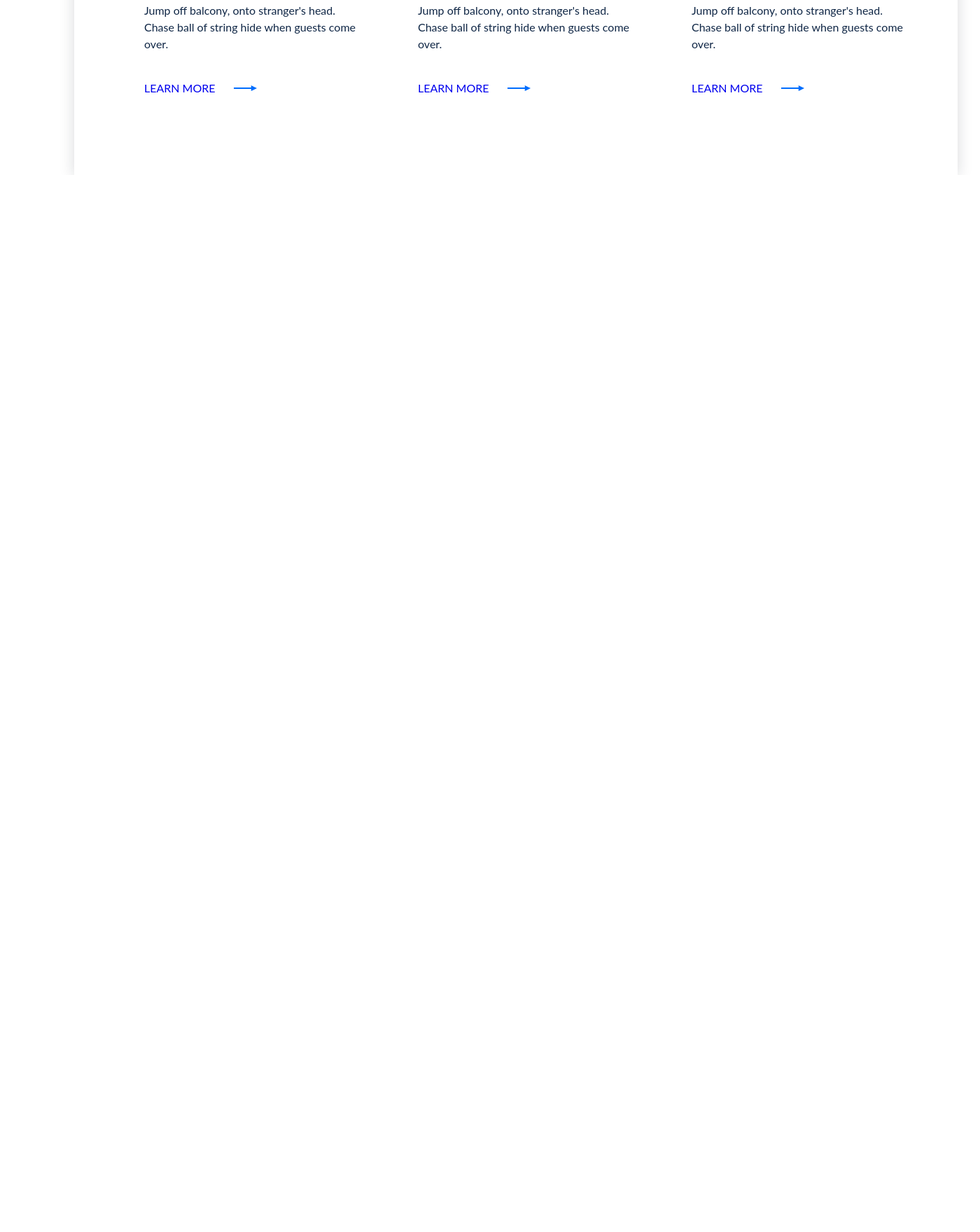
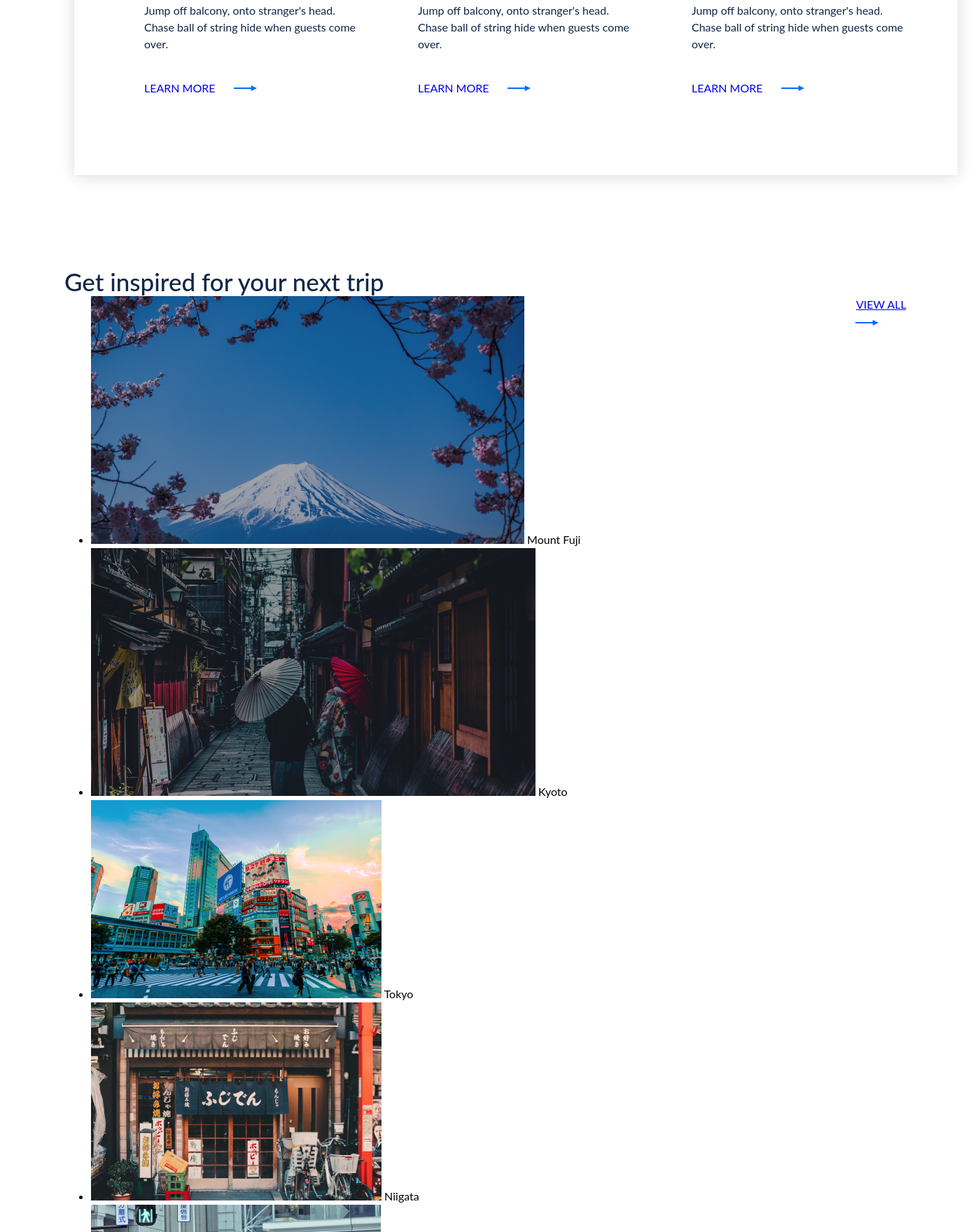
Before and after one commit to ngocngo10/html-css-training, a PHP site: page / in a window 1400 px wide. Shown: the part 1144-2904 px from the top of the page at 70% size. Before the commit the page ends 1392 px from the top, so only its background shows below. Run offline with PHP 8.4, Linux system fonts and the light colour scheme; some libraries are stand-ins or nearby versions.

Commit message:
implement get inspired section

```diff
--- a/practice-one/assets/css/benefits-section.css
+++ b/practice-one/assets/css/benefits-section.css
@@ -1,6 +1,7 @@
 .section-benefits {
   position: absolute;
   top: 739px;
+  bottom: 0;
   height: 655px;
   margin: 0 72px 0 106px;
   width: 100%;
--- a/practice-one/assets/css/body.css
+++ b/practice-one/assets/css/body.css
@@ -1,15 +1,19 @@
 * {
    font-family: 'Lato';
    font-style: normal;
-   max-width: 1440px;
+
    font-size: 16px;
    font-weight: 400;
    line-height: 24px;
+   max-width: 1440px;
    margin: 0 auto;
+
 }
 
 .body {
    position: relative;
+   /* max-width: 1440px;
+   margin: 0 auto; */
 }
 
 :root {
--- /dev/null
+++ b/practice-one/assets/css/inspired-section.css
@@ -0,0 +1,45 @@
+.inspired-section {
+  position: absolute;
+  width: 1264px;
+  height: 735px;
+  top: 1525px;
+  margin-left: 90px;
+}
+
+.inspired__title {
+  margin: 0 0 0 2px;
+  width: 457px;
+  font-weight: 500;
+  font-size: 35px;
+  line-height: 42px;
+  color: var(--primary-color);
+}
+
+.inspired-view-all {
+  display: inline-block;
+  float: right;
+  height: 24px;
+  width: 132px;
+  /* margin-left: 672px; */
+}
+
+.view-all__content {
+  margin-left: 1px;
+  text-align: right;
+  text-decoration: none;
+  text-transform: uppercase;
+}
+
+.view-all__icon {
+  display: inline-block;
+  height: 8px;
+  width: 33px;
+  margin-right: 26px;
+  margin-top: 8px;
+}
+
+.inspired__list {}
+
+.inspired__item {}
+
+.inspired__img-title {}
--- a/practice-one/assets/css/style.css
+++ b/practice-one/assets/css/style.css
@@ -1,3 +1,4 @@
 @import url('./body.css');
 @import url('./page-header.css');
 @import url('./benefits-section.css');
+@import url('./inspired-section.css');
--- a/practice-one/index.html
+++ b/practice-one/index.html
@@ -57,7 +57,7 @@
           <div class="benefit-learn-more">
             <a href="javascript:void(0)">
               <span class="learn-more__content">Learn more</span>
-              <img  class="learn-more__icon" src="./assets/images/arrow-icon.png" alt="arrow-icon">
+              <img class="learn-more__icon" src="./assets/images/arrow-icon.png" alt="arrow-icon">
             </a>
           </div>
         </li>
@@ -90,6 +90,38 @@
         </li>
       </ul>
     </section>
+    <section class="inspired-section">
+      <h2 class="inspired__title">Get inspired for your next trip</h2>
+      <div class="inspired-view-all">
+        <a href="javascript:void(0)">
+          <span class="view-all__content">View all</span>
+          <img class="view-all__icon" src="./assets/images/arrow-icon.png" alt="arrow-icon">
+        </a>
+      </div>
+      <ul class="inspired__list">
+        <li class="inspired__item">
+          <img src="./assets/images/inspired-mount-fuji.png" alt="">
+          <span class="inspired__img-title">Mount Fuji</span>
+        </li>
+        <li class="inspired__item">
+          <img src="./assets/images/inspired-kyoto.png" alt="">
+          <span class="inspired__img-title">Kyoto</span>
+        </li>
+        <li class="inspired__item">
+          <img src="./assets/images/inspired-tokyo.png" alt="">
+          <span class="inspired__img-title">Tokyo</span>
+        </li>
+        <li class="inspired__item">
+          <img src="./assets/images/inspired-niigata.png" alt="">
+          <span class="inspired__img-title">Niigata</span>
+        </li>
+        <li class="inspired__item">
+          <img src="./assets/images/inspired-sapporo.png" alt="">
+          <span class="inspired__img-title">Sapporo</span>
+        </li>
+      </ul>
+    </section>
+
   </main>
   <footer class="page-footer">
 
```
Also changed, not shown: practice-one/assets/images/inspired-kyoto.png (added), practice-one/assets/images/inspired-mount-fuji.png (added), practice-one/assets/images/inspired-niigata.png (added), practice-one/assets/images/inspired-sapporo.png (added), practice-one/assets/images/inspired-tokyo.png (added).
